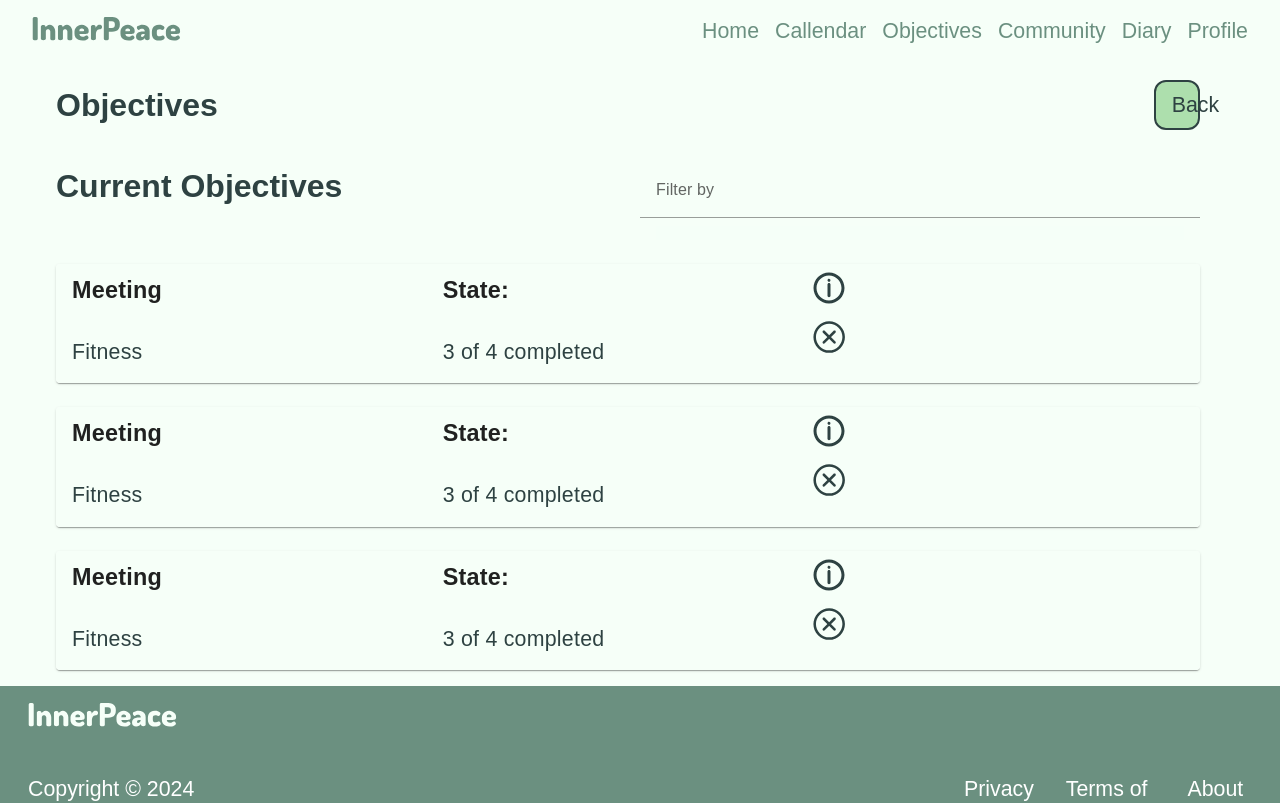
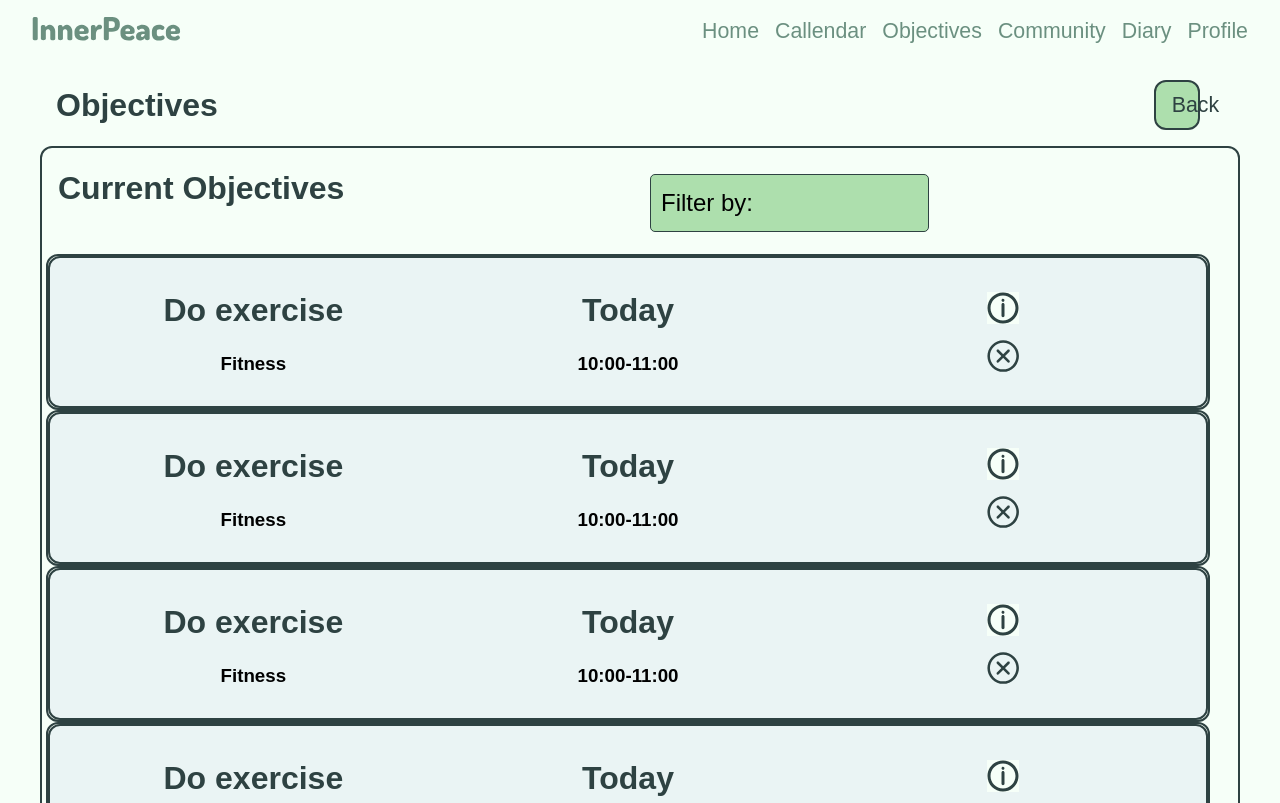
Before and after one commit to jwted/MentalHealthCare, a Vue app in the folder frontend/: page /objectives in a window 1280 px wide. Shown: the top 803 px of the page. Built offline with nearby package versions, Linux system fonts and the light colour scheme.

Commit message:
objectives page

```diff
--- /dev/null
+++ b/frontend/src/components/ObjectiveContainer.vue
@@ -0,0 +1,38 @@
+<template>
+    <v-container class="d-flex align-center justify-center cont bg">
+      <v-col class="d-flex flex-column align-center justify-start bg">
+        <h2 class="bg mb-4">Do exercise</h2>
+        <h3 class="bg">Fitness</h3>
+      </v-col>
+      <v-col class="d-flex flex-column justify-center align-center bg">
+        <h2 class="bg mb-4">Today</h2>
+        <h3 class="bg">10:00-11:00</h3>
+      </v-col>
+      <v-col class="d-flex flex-column justify-center align-center bg">
+        <img src="../assets/detail.svg" alt="" class="animate mb-4">
+        <img src="../assets/cancel.svg" alt="" class="animate bg">
+      </v-col>
+    </v-container>
+  </template>
+
+  <script>
+  export default {};
+  </script>
+
+  <style>
+  .cont {
+    border: #2e4242 solid 2px;
+    border-radius: 12px;
+  }
+
+  .bg {
+    background-color: #eaf4f4;
+  }
+  </style>
+
+  <style scoped>
+  .animate:hover {
+    transform: scale(1.05) translateY(-5%);
+    cursor: pointer;
+  }
+  </style>
--- a/frontend/src/views/ObjectivesView.vue
+++ b/frontend/src/views/ObjectivesView.vue
@@ -10,111 +10,26 @@
       </v-col>
     </v-row>
   </v-container>
-  <v-container class="container">
+  <v-container class="cont">
     <v-row>
       <v-col>
         <h2>Current Objectives</h2>
       </v-col>
       <v-col>
-        <v-select
-          label="Filter by"
-          :items="['Date', 'Name', 'Category']"
-        ></v-select>
+        <Select></Select>
       </v-col>
     </v-row>
-    <v-row class="d-flex flex-column">
-      <v-col>
-        <v-card class="rounded-12 d-flex flex-column justify-space-between">
-          <v-card-title>
-            <v-row>
-              <v-col>
-                <h3>Meeting</h3>
-              </v-col>
-              <v-col>
-                <h3>State:</h3>
-              </v-col>
-              <v-col>
-                <img src="../assets/detail.svg" alt="">
-              </v-col>
-            </v-row>
-          </v-card-title>
-          <v-card-text>
-            <v-row>
-              <v-col>
-                <p>Fitness</p>
-              </v-col>
-              <v-col>
-                <p>3 of 4 completed</p>
-              </v-col>
-              <v-col>
-                <img src="../assets/cancel.svg" alt="">
-              </v-col>
-            </v-row>
-          </v-card-text>
-        </v-card>
-      </v-col>
-      <v-col>
-        <v-card class="rounded-12 d-flex flex-column justify-space-between">
-          <v-card-title>
-            <v-row>
-              <v-col>
-                <h3>Meeting</h3>
-              </v-col>
-              <v-col>
-                <h3>State:</h3>
-              </v-col>
-              <v-col>
-                <img src="../assets/detail.svg" alt="">
-              </v-col>
-            </v-row>
-          </v-card-title>
-          <v-card-text>
-            <v-row>
-              <v-col>
-                <p>Fitness</p>
-              </v-col>
-              <v-col>
-                <p>3 of 4 completed</p>
-              </v-col>
-              <v-col>
-                <img src="../assets/cancel.svg" alt="">
-              </v-col>
-            </v-row>
-          </v-card-text>
-        </v-card>
-      </v-col>
-      <v-col>
-        <v-card class="rounded-12 d-flex flex-column justify-space-between">
-          <v-card-title>
-            <v-row>
-              <v-col>
-                <h3>Meeting</h3>
-              </v-col>
-              <v-col>
-                <h3>State:</h3>
-              </v-col>
-              <v-col>
-                <img src="../assets/detail.svg" alt="">
-              </v-col>
-            </v-row>
-          </v-card-title>
-          <v-card-text>
-            <v-row>
-              <v-col>
-                <p>Fitness</p>
-              </v-col>
-              <v-col>
-                <p>3 of 4 completed</p>
-              </v-col>
-              <v-col>
-                <img src="../assets/cancel.svg" alt="">
-              </v-col>
-            </v-row>
-          </v-card-text>
-        </v-card>
-      </v-col>
-
-
+    <v-row class="d-flex flex-column cont">
+      <ObjectiveContainer></ObjectiveContainer>
+    </v-row>
+    <v-row class="d-flex flex-column cont">
+      <ObjectiveContainer></ObjectiveContainer>
+    </v-row>
+    <v-row class="d-flex flex-column cont">
+      <ObjectiveContainer></ObjectiveContainer>
+    </v-row>
+    <v-row class="d-flex flex-column cont">
+      <ObjectiveContainer></ObjectiveContainer>
     </v-row>
   </v-container>
   <Footer></Footer>
@@ -124,8 +39,10 @@
 import Navbar from "@/components/Navbar.vue";
 import Footer from "@/components/Footer.vue";
 import Button from "@/components/Button.vue";
+import Select from "@/components/Select.vue";
+import ObjectiveContainer from "@/components/ObjectiveContainer.vue";
 export default {
-  components: { Navbar, Footer, Button },
+  components: { Navbar, Footer, Button, Select, ObjectiveContainer},
 };
 </script>
 
```
